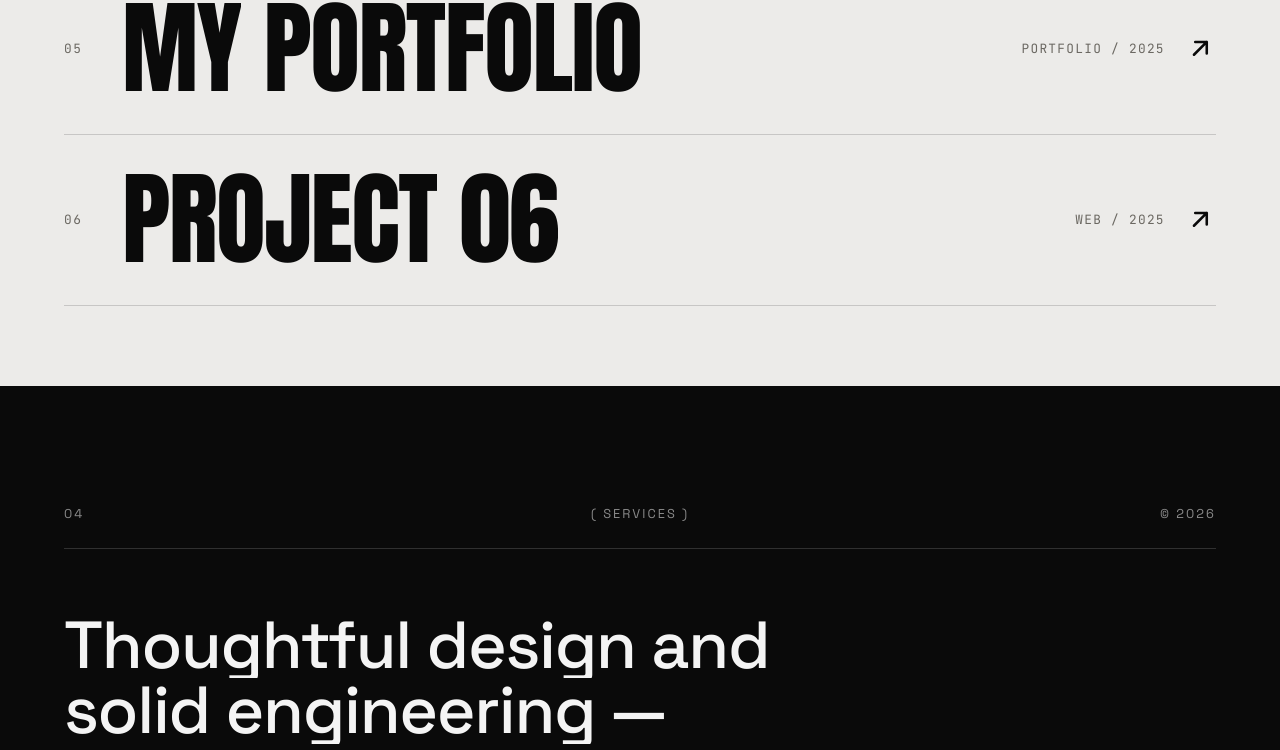
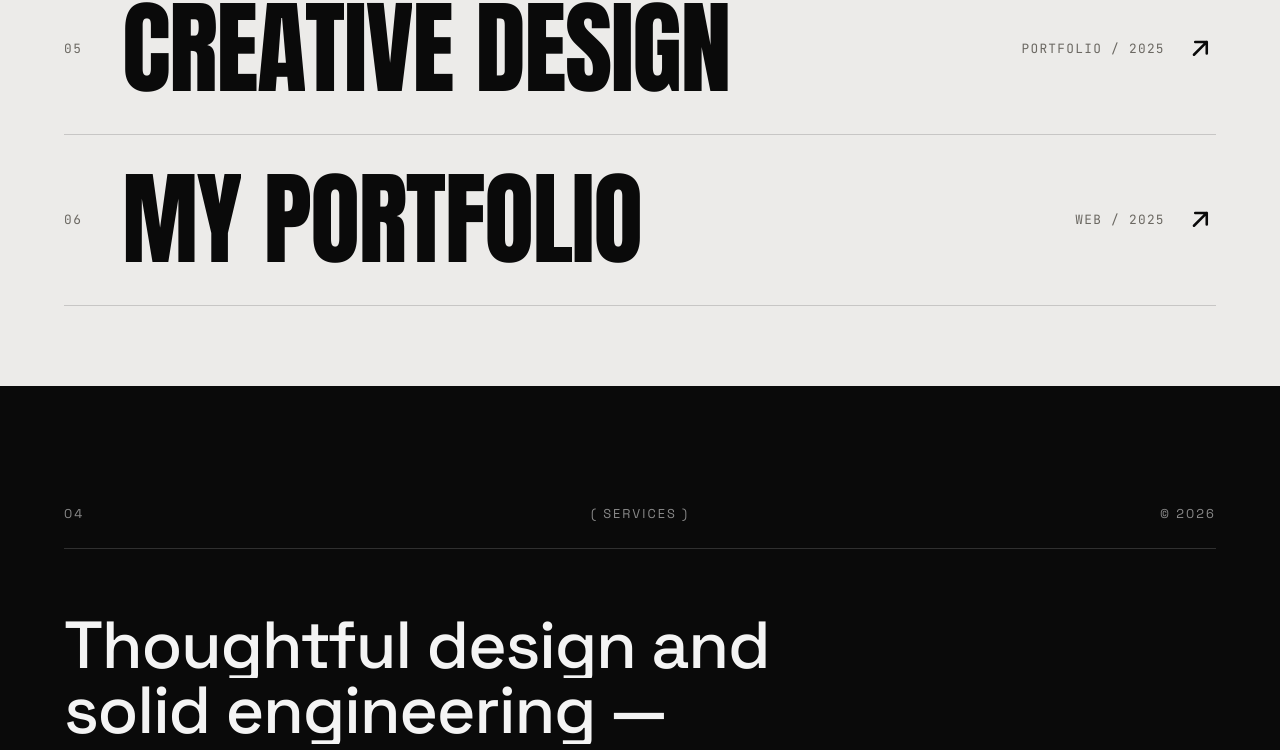
Before and after one commit to marownabdlhady-creator/portfolio, a React (Vite) app: page / in a window 1280 px wide. Shown: the part 3967-4717 px from the top of the page. Built offline with nearby package versions, Linux system fonts and the light colour scheme.

Commit message:
Update Projects section links

```diff
--- a/src/components/Projects.jsx
+++ b/src/components/Projects.jsx
@@ -83,12 +83,12 @@ const WORK6_SRC = `${import.meta.env.BASE_URL}work11.png`
    in a new tab automatically (see isExternalHref). Add/remove freely.
 ------------------------------------------------------------------ */
 const PIDX_PROJECTS = [
-  { name: 'Wateen', category: 'Web', year: '2025', image: WORK1_SRC, href: 'https://superb-tiramisu-0f7eb5.netlify.app/' },
+  { name: 'Wateen', category: 'Web', year: '2025', image: WORK1_SRC, href: 'https://wateen-ten.vercel.app/' },
   { name: 'L’Oiseau Dé', category: 'Web', year: '2025', image: WORK2_SRC, href: 'https://pleasant-tenure-401568.framer.app/' },
   { name: 'Firsthouse', category: 'Web', year: '2025', image: WORK3_SRC, href: 'https://firsthouse.framer.website/' },
   { name: 'Mister M', category: 'Store', year: '2025', image: WORK4_SRC, href: 'https://www.mistermstore.net/' },
-  { name: 'My Portfolio', category: 'Portfolio', year: '2025', image: WORK5_SRC, href: 'https://marwanportfolio1.framer.website/' },
-  { name: 'Project 06', category: 'Web', year: '2025', image: WORK6_SRC, href: '#' },
+  { name: 'Creative Design', category: 'Portfolio', year: '2025', image: WORK5_SRC, href: 'https://marwanportfolio1.framer.website/' },
+  { name: 'My Portfolio', category: 'Web', year: '2025', image: WORK6_SRC, href: '#' },
 ]
 
 const isExternalHref = (href) => /^https?:/i.test(href || '')
```
